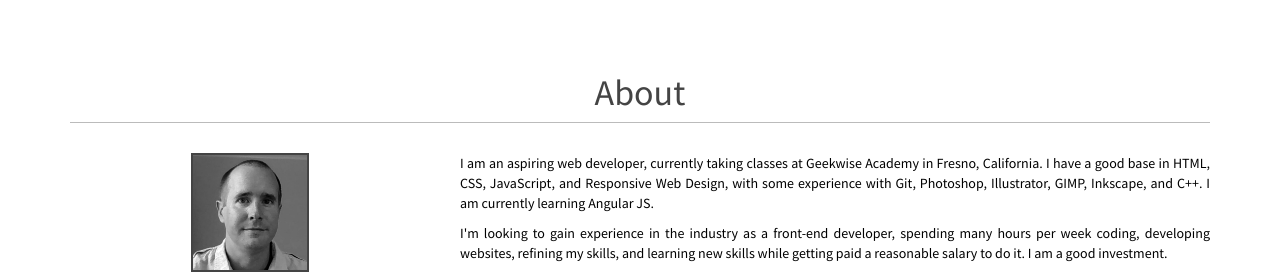
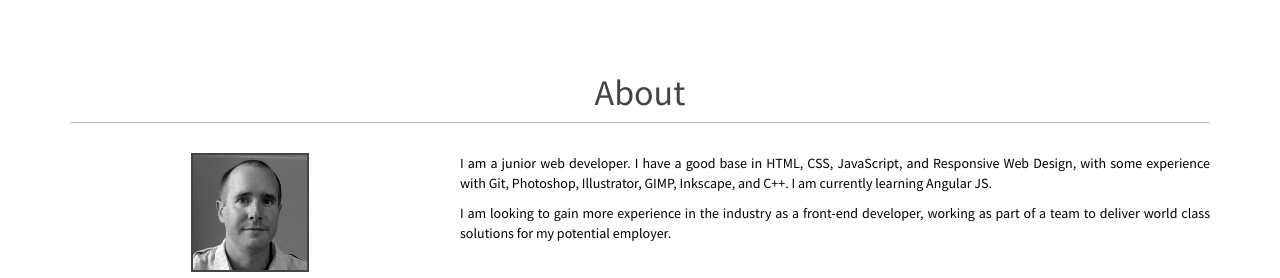
Before and after one commit to stephen-a-barry/portfolio, a plain HTML site: page index.html in a window 1280 px wide. Shown: the part 766-1044 px from the top of the page. Drawn offline with nearby package versions, Linux system fonts and the light colour scheme.

Commit message:
updated about me section

```diff
--- a/index.html
+++ b/index.html
@@ -117,10 +117,10 @@
         </div>
         <div class="col-sm-8 info">
           <p class="text-justify">
-            I am an aspiring web developer, currently taking classes at Geekwise Academy in Fresno, California.  I have a good base in HTML, CSS, JavaScript, and Responsive Web Design, with some experience with Git, Photoshop, Illustrator, GIMP, Inkscape, and C++.  I am currently learning Angular JS.
+            I am a junior web developer. I have a good base in HTML, CSS, JavaScript, and Responsive Web Design, with some experience with Git, Photoshop, Illustrator, GIMP, Inkscape, and C++.  I am currently learning Angular JS.
           </p>
           <p class="text-justify">
-            I'm looking to gain experience in the industry as a front-end developer, spending many hours per week coding, developing websites, refining my skills, and learning new skills while getting paid a reasonable salary to do it.  I am a good investment.
+            I am looking to gain more experience in the industry as a front-end developer, working as part of a team to deliver world class solutions for my potential employer.
           </p>
         </div>
       </div>
```
